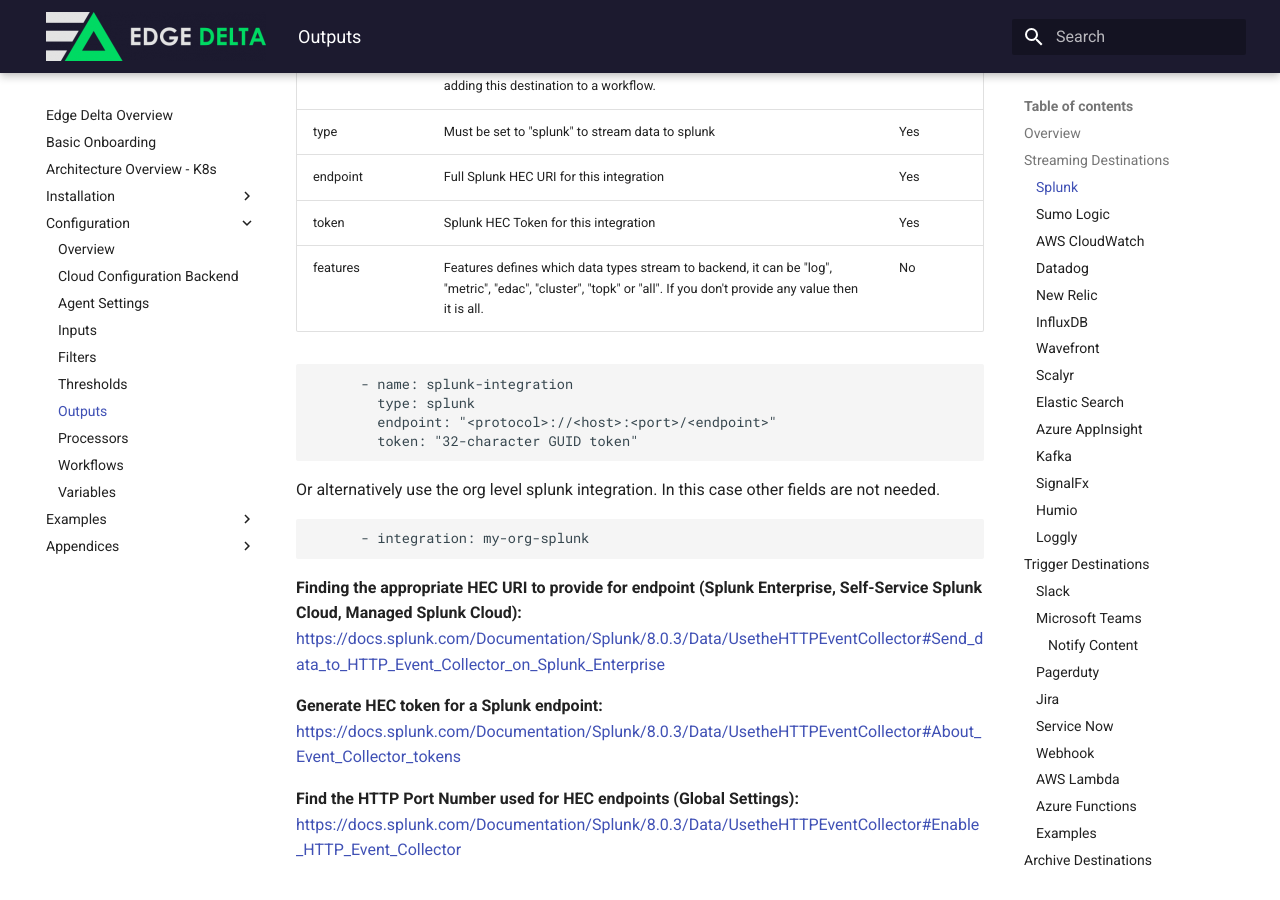
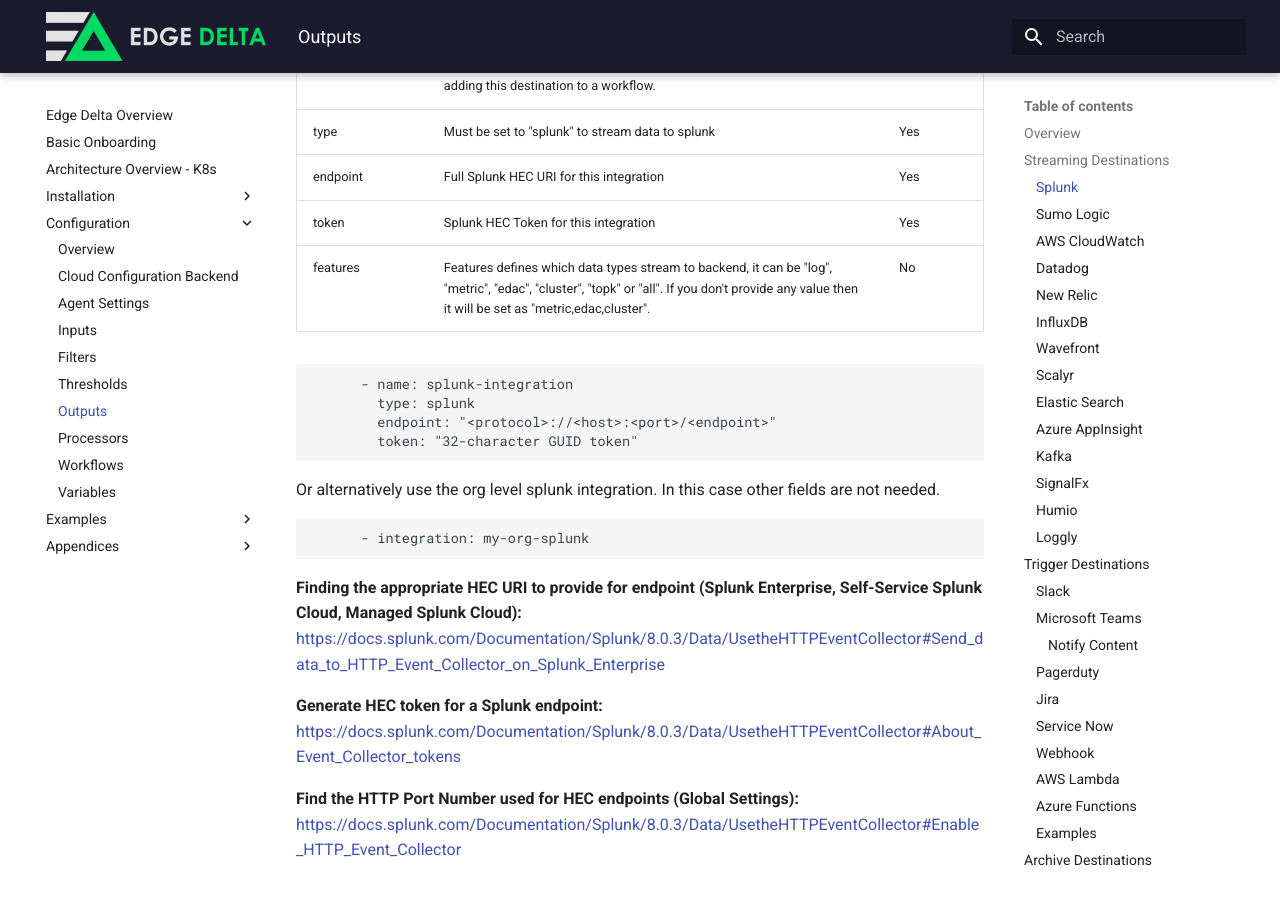
Before and after one commit to edgedelta/docs, an MkDocs documentation site: the page built from docs/configuration/outputs.md, in a window 1280 px wide and 900 px high, scrolled down 1346 px. Built offline with MkDocs 1.6.1 and Material for MkDocs 9.7.7, drawn with Linux system fonts in a browser that asks for light colours.

Commit message:
clarified default integration features

````diff
--- a/docs/configuration/outputs.md
+++ b/docs/configuration/outputs.md
@@ -43,7 +43,7 @@ If enabled, the Splunk integration will stream analytics and insights to a Splun
 | type | Must be set to "splunk" to stream data to splunk | Yes |
 | endpoint | Full Splunk HEC URI for this integration | Yes |
 | token | Splunk HEC Token for this integration | Yes |
-| features | Features defines which data types stream to backend, it can be "log", "metric", "edac", "cluster", "topk" or "all". If you don't provide any value then it is all. | No |
+| features | Features defines which data types stream to backend, it can be "log", "metric", "edac", "cluster", "topk" or "all". If you don't provide any value then it will be set as "metric,edac,cluster". | No |
 
 ```yaml
       - name: splunk-integration
````
